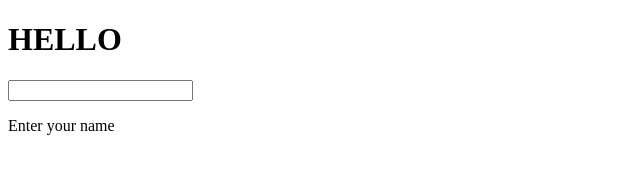
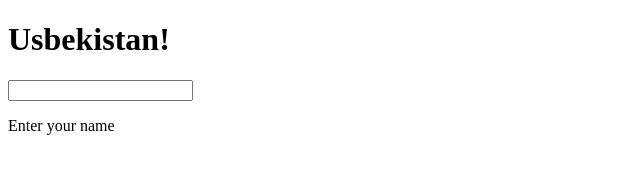
Before and after one commit to kamilMaksudov/gitTutorial, a plain HTML site: page index.html in a window 1280 px wide. Shown: the whole page, without its empty margins (0-640 px from the left). Drawn offline with Linux system fonts and the light colour scheme.

Commit message:
reverting to the old title

```diff
--- a/index.html
+++ b/index.html
@@ -5,7 +5,7 @@
     <title>A Git Tutorium</title>
   </head>
   <body>
-  <h1>HELLO</h1>
+  <h1>Usbekistan!</h1>
   <input type="text" name="" value="">
   <p>Enter your name</p>
   </body>
```
